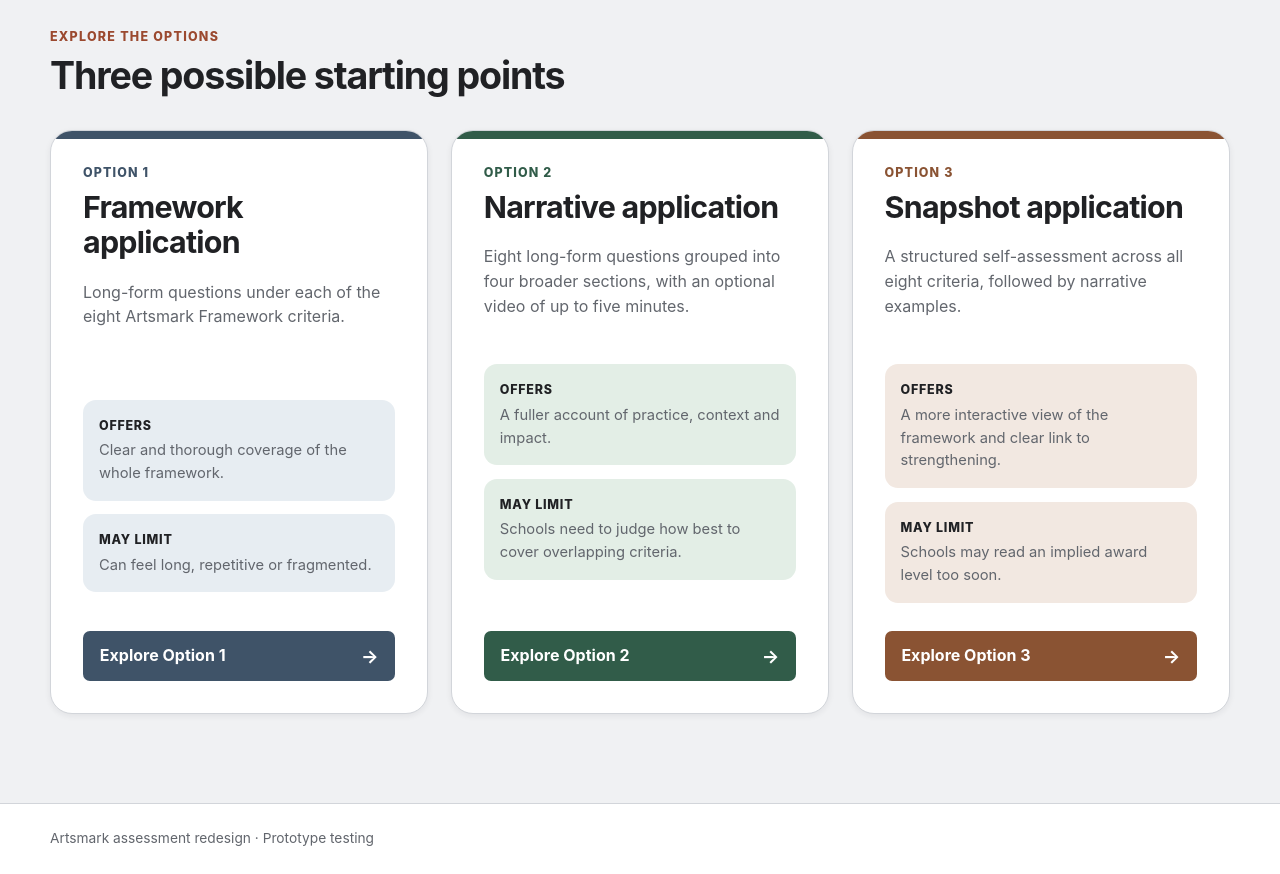
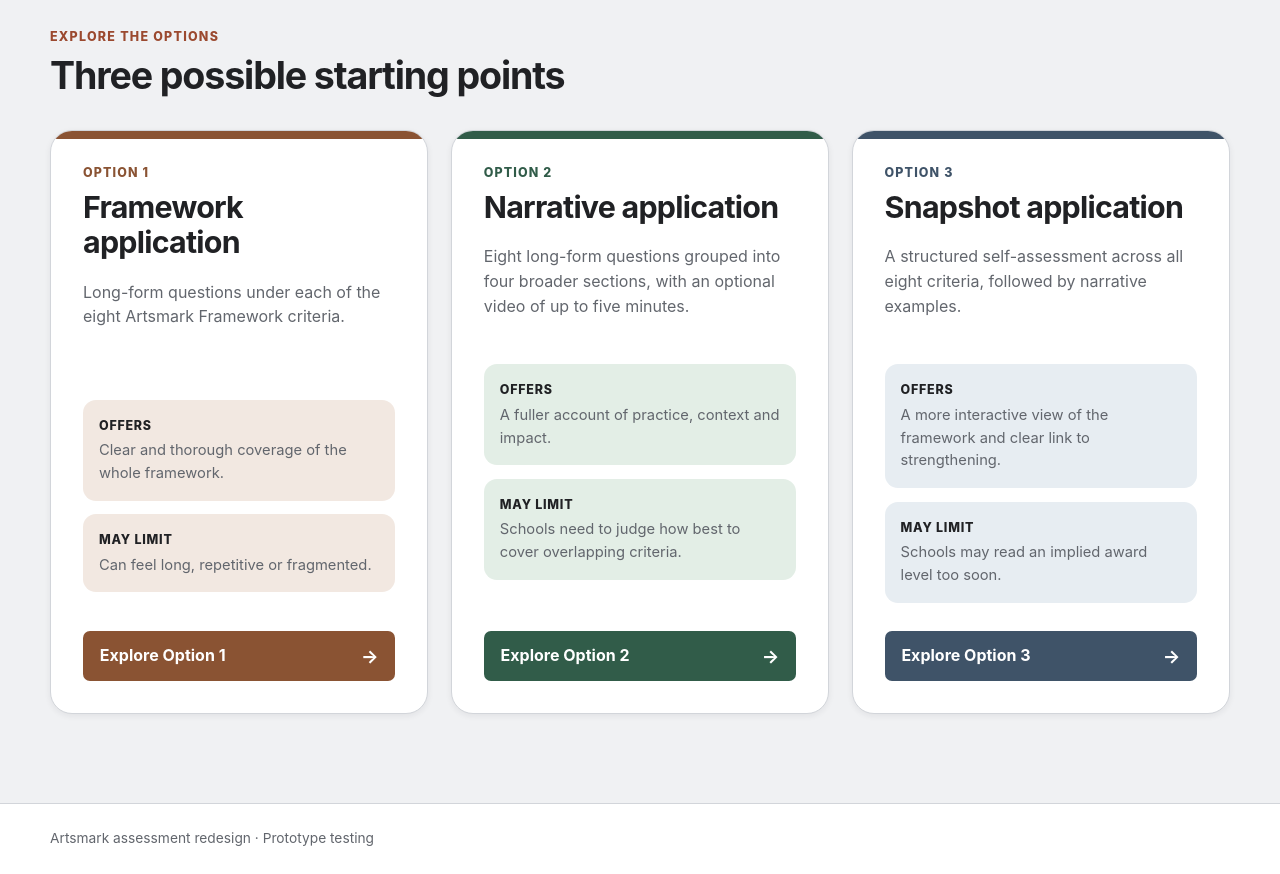
Before and after one commit to humsafr/ACE-artsmark, a plain HTML site: page prototypes/index.html in a window 1280 px wide. Shown: the part 840-1714 px from the top of the page. Drawn offline with Linux system fonts and the light colour scheme.

Commit message:
Update option colours
So colours match prototypes

```diff
--- a/prototypes/styles.css
+++ b/prototypes/styles.css
@@ -26,14 +26,14 @@
   /*
     Option-specific colours echo the individual experiences.
   */
-  --option-one: #3f5368;
-  --option-one-soft: #e7edf2;
+  --option-one: #8a5333;
+  --option-one-soft: #f2e8e1;
 
   --option-two: #315c49;
   --option-two-soft: #e3eee6;
 
-  --option-three: #8a5333;
-  --option-three-soft: #f2e8e1;
+  --option-three:  #3f5368;
+  --option-three-soft: #e7edf2;
 
   --focus: #0069c2;
 
```
